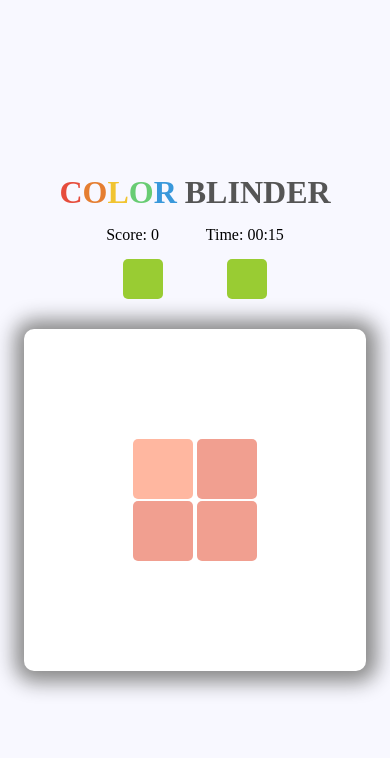
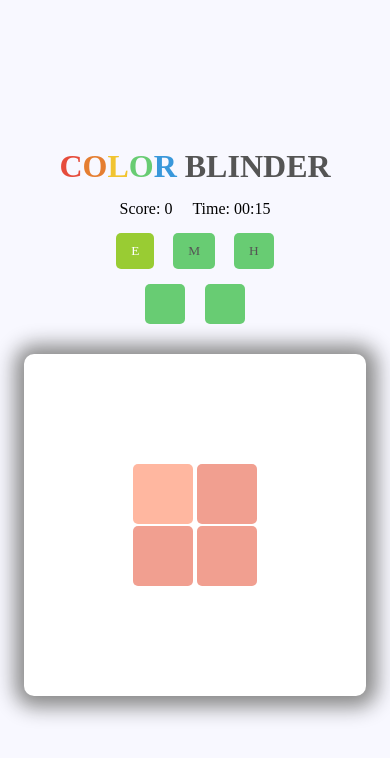
Before and after one commit to Duong-Dao/Color-Blinder, a React (Create React App) app: page / in a window 390 px wide. Shown: the top 758 px of the page. Built offline with nearby package versions, Linux system fonts and the light colour scheme; a web font is replaced by a local one.

Commit message:
update level easy medium and hard

```diff
--- a/src/App.js
+++ b/src/App.js
@@ -3,6 +3,7 @@ import React, { useEffect, useState, useRef } from "react";
 import { convertTime, generateRGB, mutateRGB } from "./constants";
 
 function App() {
+  const level = ["easy", "medium", "hard"]; // 20, 10, 5
   const [point, setPoint] = useState(0);
   const [sizeBoard, setSizeBoard] = useState(2);
   const [timeLeft, setTimeLeft] = useState(15);
@@ -11,6 +12,9 @@ function App() {
   const [diffColor, setDiffColor] = useState();
   const [isPlaying, setIsPlaying] = useState(false);
   const [isMute, setIsMute] = useState(true);
+  const [levelSelected, setLevelSelected] = useState(level[0]);
+  //level of diff lod
+  const [lod, setLod] = useState(20);
 
   const auRef = useRef();
 
@@ -21,6 +25,11 @@ function App() {
   const handleMute = () => {
     !isMute ? auRef.current.pause() : auRef.current.play();
     setIsMute(!isMute);
+  };
+
+  const handleSelectLevel = (lv, lod) => {
+    setLevelSelected(lv);
+    setLod(lod);
   };
 
   const onComplited = (row, col) => {
@@ -38,7 +47,7 @@ function App() {
 
   const newRound = () => {
     const rgb = generateRGB();
-    const newRGB = mutateRGB(rgb);
+    const newRGB = mutateRGB(rgb, lod);
     const size = Math.min(Math.max(Math.round(Math.sqrt(point)), 2), 5);
 
     setRGB(rgb);
@@ -139,6 +148,29 @@ function App() {
             Time: <span>{convertTime(timeLeft)}</span>
           </p>
         </div>
+        <div className="level">
+          <button
+            className={`level-btn ${levelSelected === "easy" ? `active` : ``} ${
+              isPlaying ? `disable` : ``
+            }`}
+            onClick={() => handleSelectLevel(level[0], 20)}>
+            E
+          </button>
+          <button
+            className={`level-btn ${
+              levelSelected === "medium" ? `active` : ``
+            } ${isPlaying ? `disable` : ``}`}
+            onClick={() => handleSelectLevel(level[1], 10)}>
+            M
+          </button>
+          <button
+            className={`level-btn ${levelSelected === "hard" ? `active` : ``} ${
+              isPlaying ? `disable` : ``
+            }`}
+            onClick={() => handleSelectLevel(level[2], 5)}>
+            H
+          </button>
+        </div>
         <div className="group-btn">
           <button onClick={() => handlePlay()}>
             {isPlaying ? (
--- a/src/App.scss
+++ b/src/App.scss
@@ -57,6 +57,25 @@
         text-align: center;
       }
 
+      .level {
+        display: flex;
+        justify-content: space-around;
+
+        .level-btn {
+          padding: 10px 15px;
+          border-radius: 5px;
+          background-color: #68cc73;
+          color: #555555;
+          cursor: auto;
+          border: none;
+        }
+
+        .active {
+          background-color: #99cc33;
+          color: #fff;
+        }
+      }
+
       .group-btn {
         display: flex;
         justify-content: space-evenly;
@@ -64,9 +83,10 @@
         button {
           height: 40px;
           width: 40px;
+          padding: 10px;
           border: none;
           border-radius: 5px;
-          background-color: #99cc33;
+          background-color: #68cc73;
           display: flex;
           justify-content: center;
           align-items: center;
@@ -99,10 +119,19 @@
       justify-content: space-between;
       margin: 0px;
       gap: 15px;
+      align-items: center;
 
       .info {
         display: flex;
-        justify-content: space-evenly;
+        gap: 20px;
+      }
+
+      .level {
+        width: 65%;
+      }
+
+      .group-btn {
+        gap: 20px;
       }
     }
   }
--- a/src/constants/index.js
+++ b/src/constants/index.js
@@ -5,10 +5,11 @@ const generateRGB = () => {
   return { r, g, b };
 };
 
-const mutateRGB = ({ r, g, b }) => {
-  const newR = r + Math.floor(Math.random() * 20) + 5;
-  const newG = g + Math.floor(Math.random() * 20) + 5;
-  const newB = b + Math.floor(Math.random() * 20) + 5;
+// 1 obj
+const mutateRGB = ({ r, g, b }, level) => {
+  const newR = r + Math.floor(Math.random() * level) + 5;
+  const newG = g + Math.floor(Math.random() * level) + 5;
+  const newB = b + Math.floor(Math.random() * level) + 5;
   return { r: newR, g: newG, b: newB };
 };
 
```
